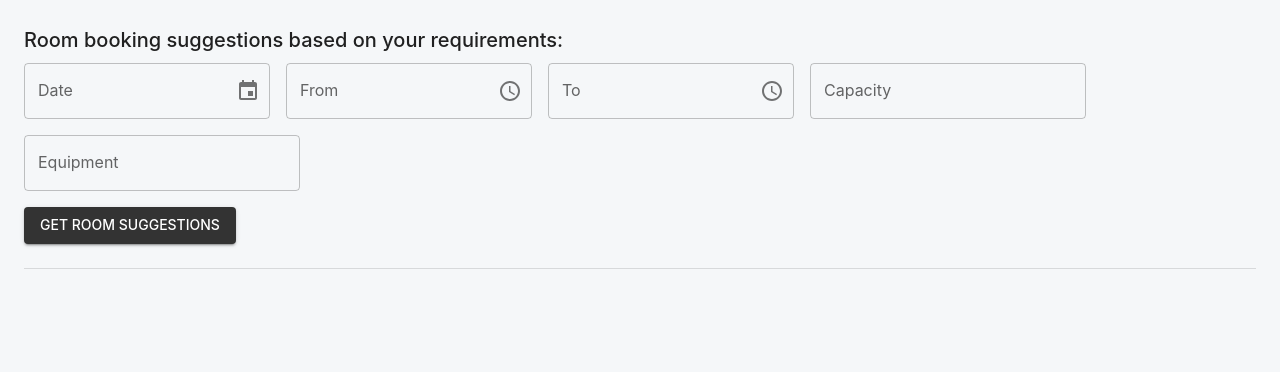
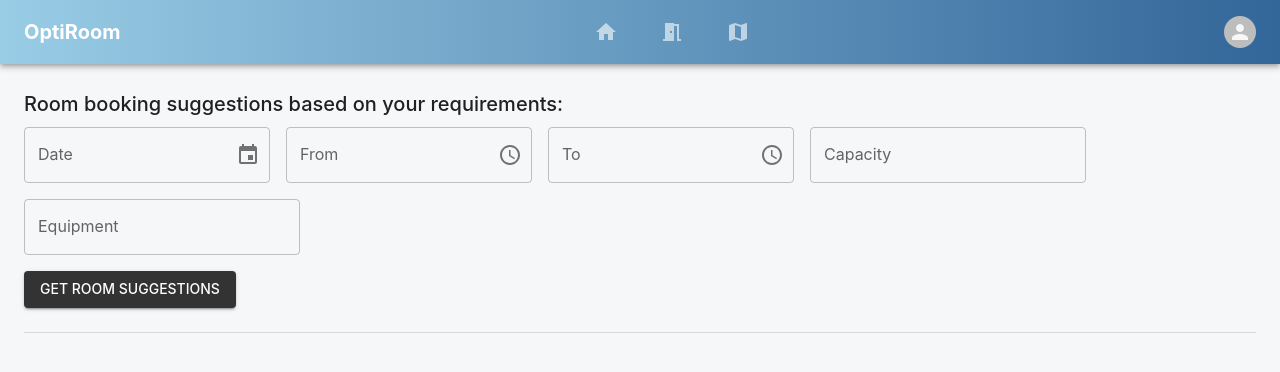
Before and after one commit to suisuiss/gen-ai, a React (Create React App) app in the folder frontend/: page /room-suggestions in a window 1280 px wide. Shown: the top 372 px of the page. Built offline with nearby package versions, Linux system fonts and the light colour scheme.

Commit message:
Update RoomSuggestions.js

```diff
--- a/frontend/src/RoomSuggestions.js
+++ b/frontend/src/RoomSuggestions.js
@@ -16,6 +16,7 @@ import {
 import { LocalizationProvider, DatePicker, TimePicker } from '@mui/x-date-pickers';
 import { AdapterDateFns } from '@mui/x-date-pickers/AdapterDateFns';
 import format from 'date-fns/format';
+import Header from './Header';
 
 const RoomSuggestions = () => {
   const location = useLocation();
@@ -102,6 +103,8 @@ const RoomSuggestions = () => {
   };
 
   return (
+    <>
+      <Header />
       <LocalizationProvider dateAdapter={AdapterDateFns}>
         <Box p={3}>
           <Typography variant="h6" gutterBottom>
@@ -198,6 +201,7 @@ const RoomSuggestions = () => {
           ) : null}
         </Box>
       </LocalizationProvider>
+    </>
   );
 };
 
```
Lines whose indentation alone changed are shown as unchanged.
